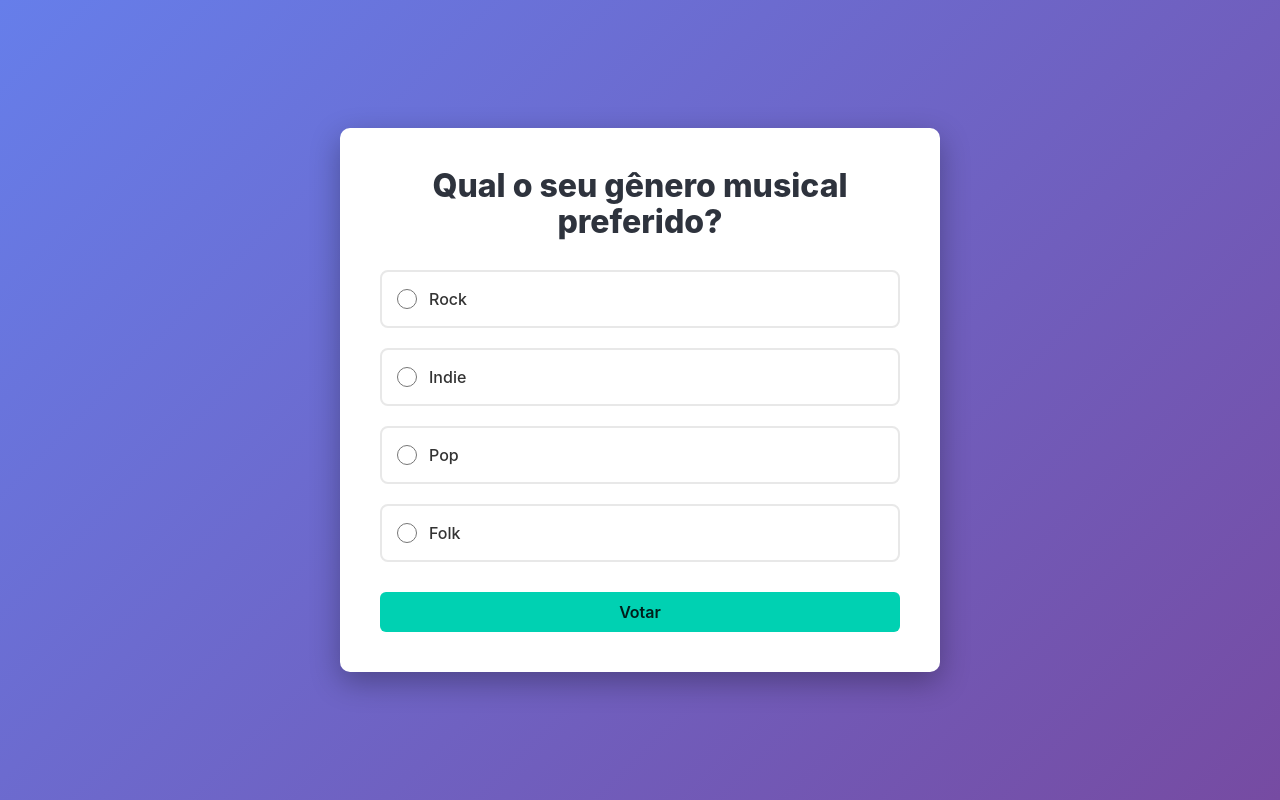
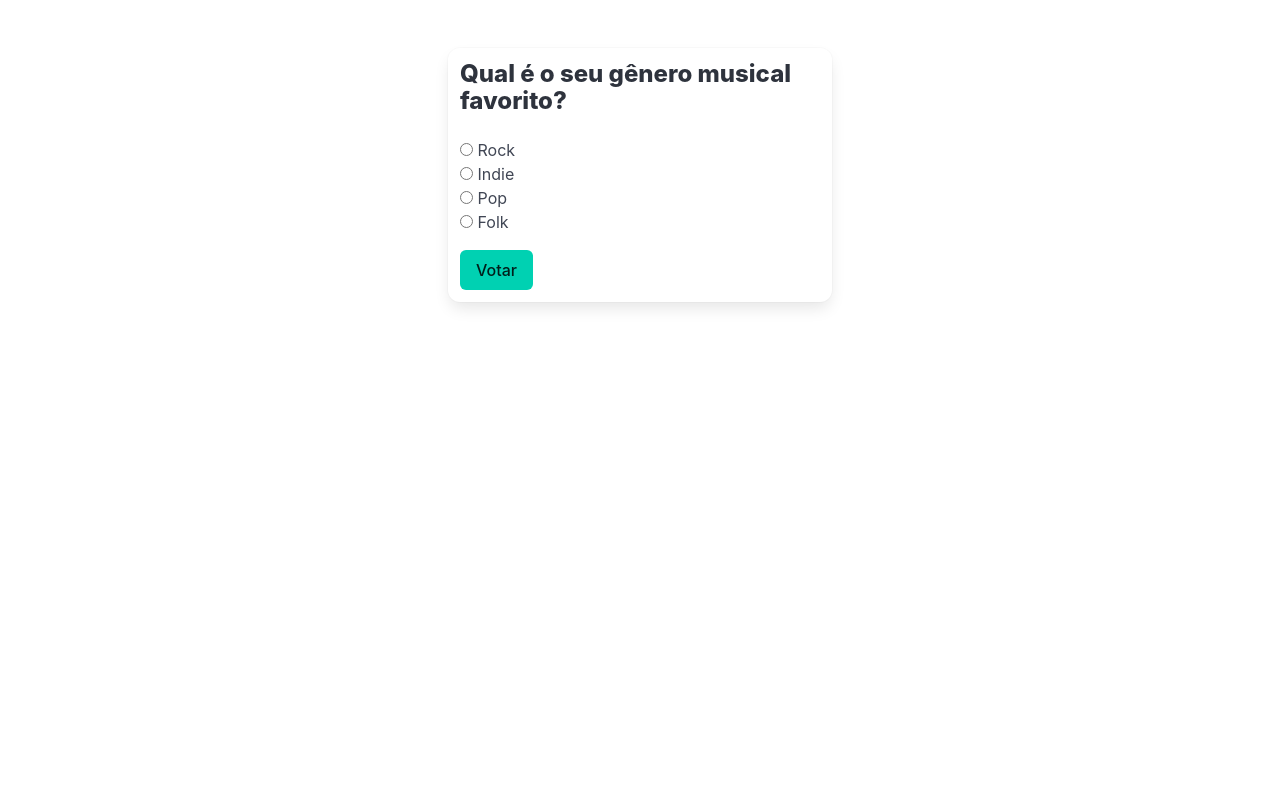
Before and after one commit to pcbandeira-m/dsweb-projestudo, a Django app: page /enquete/ in a window 1280 px wide. Run offline with Django 5.2, Linux system fonts and the light colour scheme.

Commit message:
Ajuste do template index.html da enquete e edição do urls.py e do views.py

```diff
--- a/projestudo/enquete/templates/index.html
+++ /dev/null
@@ -1,93 +0,0 @@
-<!DOCTYPE html>
-<html lang="pt-BR">
-<head>
-    <meta charset="UTF-8">
-    <meta name="viewport" content="width=device-width, initial-scale=1.0">
-
-    <title>Enquete Musical</title>
-
-    <link rel="stylesheet" href="https://cdn.jsdelivr.net/npm/bulma@1.0.4/css/bulma.min.css">
-
-    <style>
-        body {
-            background: linear-gradient(135deg, #667eea 0%, #764ba2 100%);
-            min-height: 100vh;
-            display: flex;
-            align-items: center;
-            justify-content: center;
-            padding: 20px;
-        }
-        .enquete-container {
-            background-color: white;
-            border-radius: 10px;
-            box-shadow: 0 10px 30px rgba(0, 0, 0, 0.3);
-            padding: 40px;
-            max-width: 600px;
-            width: 100%;
-        }
-        .enquete-title {
-            text-align: center;
-            color: #333;
-            margin-bottom: 30px;
-        }
-        .alternativa-item {
-            margin-bottom: 20px;
-        }
-        .radio-label {
-            display: flex;
-            align-items: center;
-            cursor: pointer;
-            padding: 15px;
-            border-radius: 8px;
-            border: 2px solid #e8e8e8;
-            transition: all 0.3s ease;
-        }
-        .radio-label:hover {
-            border-color: #667eea;
-            background-color: #f5f5f9;
-        }
-        .radio-label input[type="radio"] {
-            margin-right: 12px;
-            cursor: pointer;
-            width: 20px;
-            height: 20px;
-        }
-        .radio-label span {
-            font-size: 16px;
-            color: #333;
-            text-transform: capitalize;
-            font-weight: 500;
-        }
-        .botao-votar {
-            width: 100%;
-            margin-top: 30px;
-        }
-    </style>
-</head>
-<body>
-    <div class="enquete-container">
-        <div class="enquete-title">
-            <h1 class="title is-3">{{ pergunta }}</h1>
-        </div>
-
-        <form method="POST" action="{% url 'enquete:votar' %}">
-            {% csrf_token %}
-
-            <div class="alternativas">
-                {% for alternativa in alternativas %}
-                    <div class="alternativa-item">
-                        <label class="radio-label">
-                            <input type="radio" name="alternativa" value="{{ alternativa }}" required>
-                            <span>{{ alternativa }}</span>
-                        </label>
-                    </div>
-                {% endfor %}
-            </div>
-
-            <button type="submit" class="button is-fullwidth is-primary botao-votar">
-                <strong>Votar</strong>
-            </button>
-        </form>
-    </div>
-</body>
-</html>
--- /dev/null
+++ b/projestudo/enquete/templates/index2.html
@@ -0,0 +1,53 @@
+<!DOCTYPE html>
+<html lang="pt-br">
+<head>
+  <meta charset="UTF-8">
+  <meta name="viewport" content="width=device-width, initial-scale=1">
+  <title>Enquete</title>
+  <link rel="stylesheet" href="https://cdn.jsdelivr.net/npm/bulma@1.0.4/css/bulma.min.css">
+</head>
+<body>
+  <section class="section">
+    <div class="container">
+      <div class="box column is-one-third mx-auto">
+        <h1 class="title is-4">{{ pergunta }}</h1>
+
+        <form action="enquete/votar/">
+
+          <div class="field">
+            <div class="control">
+              <label class="radio">
+                <input type="radio" name="alternativa" value="1">
+                {{ alternativa1 }}
+              </label>
+            </div>
+            <div class="control">
+              <label class="radio">
+                <input type="radio" name="alternativa" value="2">
+                {{ alternativa2 }}
+              </label>
+            </div>
+            <div class="control">
+              <label class="radio">
+                <input type="radio" name="alternativa" value="3">
+                {{ alternativa3 }}
+              </label>
+            </div>
+            <div class="control">
+              <label class="radio">
+                <input type="radio" name="alternativa" value="4">
+                {{ alternativa4 }}
+              </label>
+            </div>
+          </div>
+          <div class="field mt-4">
+            <div class="control">
+              <button class="button is-primary" type="submit" onclick="showMessage('Voto registrado com sucesso!');">Votar</button>
+            </div>
+          </div>
+        </form>
+      </div>
+    </div>
+  </section>
+</body>
+</html>
--- a/projestudo/enquete/urls.py
+++ b/projestudo/enquete/urls.py
@@ -1,5 +1,7 @@
 from django.urls import path
 from . import views
+
+app_name = 'enquete'
 
 urlpatterns = [
     path('', views.index, name='index'),
--- a/projestudo/enquete/views.py
+++ b/projestudo/enquete/views.py
@@ -1,16 +1,43 @@
 from django.shortcuts import render
-from django.http import HttpResponse
 
-# Variáveis globais da enquete
-PERGUNTA = "Qual o seu gênero musical preferido?"
-ALTERNATIVAS = ["rock", "indie", "pop", "folk"]
+total1=0
+total2=0
+total3=0
+total4=0
 
 def index(request):
-    context = {
-        'pergunta': PERGUNTA,
-        'alternativas': ALTERNATIVAS,
+    contexto = {
+        'pergunta': 'Qual é o seu gênero musical favorito?',
+        'alternativa1': 'Rock',
+        'alternativa2': 'Indie',
+        'alternativa3': 'Pop',
+        'alternativa4': 'Folk',
     }
-    return render(request, 'index.html', context)
+    return render(request, 'index2.html', contexto)
 
 def votar(request):
-    return HttpResponse("OI, VOTO REGISTRADO!")
+    global total1, total2, total3, total4
+    resposta = request.GET.get('alternativa')
+    if resposta == '1':
+        total1 += 1
+    elif resposta == '2':
+        total2 += 1
+    elif resposta == '3':
+        total3 += 1
+    elif resposta == '4':
+        total4 += 1
+
+    total_votos= total1 + total2 + total3 + total4
+
+    contexto = {
+        'alternativa1': 'Rock',
+        'alternativa2': 'Indie',
+        'alternativa3': 'Pop',
+        'alternativa4': 'Folk',
+        'total1': total1,
+        'total2': total2,
+        'total3': total3,
+        'total4': total4,
+        'total_votos': total_votos,
+    }
+    return render(request, 'resultado2.html', contexto)
--- a/projestudo/imc/templates/index.html
+++ b/projestudo/imc/templates/index.html
@@ -30,6 +30,7 @@
                                 <div class="control">
                                     <input class="input is-info is-rounded"
                                            type="number"
+                                           name="altura"
                                            step="0.01"
                                            placeholder="Ex: 1.75"
                                            required>
@@ -42,6 +43,7 @@
                                     <input class="input is-primary is-rounded"
                                            type="number"
                                            step="0.1"
+                                           name="peso"
                                            placeholder="Ex: 75.5"
                                            required>
                                 </div>
--- a/projestudo/imc/templates/resultado_imc.html
+++ b/projestudo/imc/templates/resultado_imc.html
@@ -17,7 +17,7 @@
                 <p><strong>Classificação:</strong> {{ classificacao }}</p>
             </div>
             <div class="has-text-centered">
-                <a href="/imc" class="button is-primary">Calcular Novamente</a>
+                <a href="/" class="button is-primary">Calcular Novamente</a>
             </div>
         </div>
     </section>
```
Also changed, not shown: projestudo/enquete/static/enquete/imgs/question.jpg (added), projestudo/enquete/templates/resultado2.html (added), projestudo/enquete/templates/votar.html (deleted).
